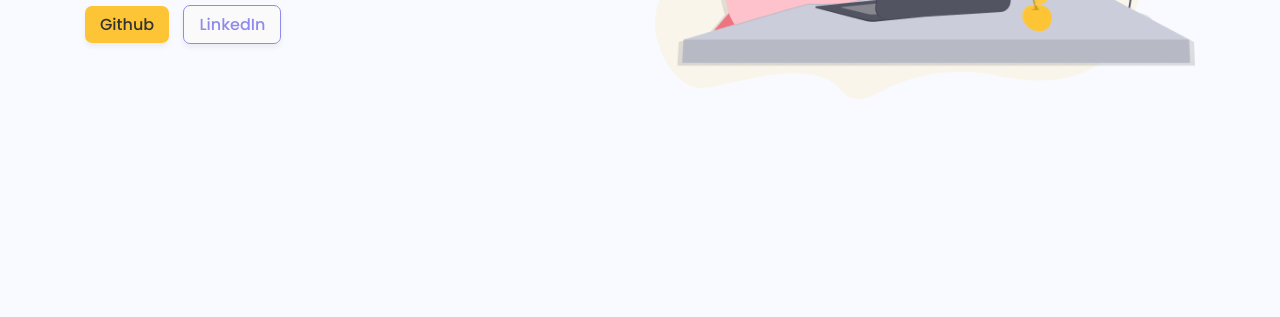
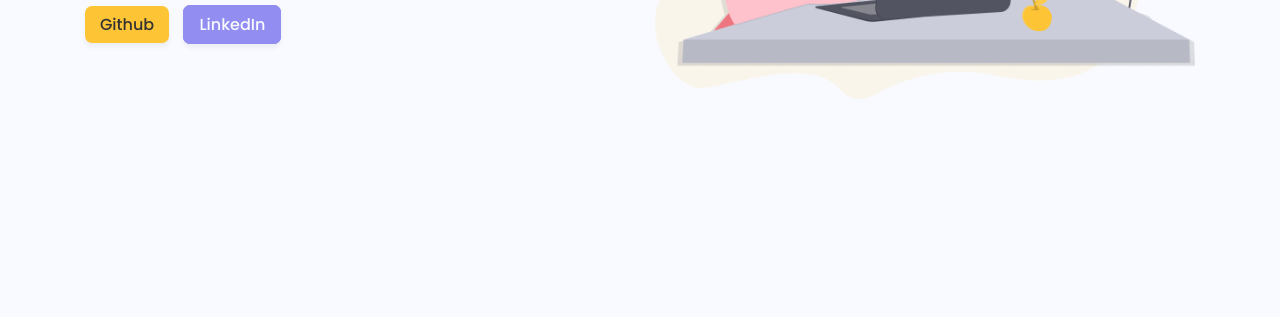
Before and after one commit to MeguiRB/rdc-portfolio-exercise, a plain HTML site: page index.html in a window 1280 px wide. In both pictures the pointer is over the link "LinkedIn". Shown: the part 483-800 px from the top of the page. Drawn offline with nearby package versions, Linux system fonts and the light colour scheme.

Commit message:
Change appearance of button hover

```diff
--- a/style.css
+++ b/style.css
@@ -195,12 +195,6 @@ h2 {
   font-weight: 500;
 }
 
-.button:hover {
-  /*to know when you're hovering a button */
-  cursor: pointer;
-  filter: brightness(98%);
-}
-
 .button-secondary,
 .button-secondary-rounded {
   background-color: var(--color-bg-secondary);
@@ -219,6 +213,13 @@ h2 {
   width: fit-content; /* the display: block made the width 100% */
 }
 
+.button-secondary:hover,
+.button-secondary-rounded:hover {
+  cursor: pointer;
+  background-color: var(--color-primary);
+  color: var(--color-bg) !important;
+}
+
 .button-primary {
   border: none; /* submit button had borders */
   background-color: var(--color-secondary);
@@ -226,5 +227,8 @@ h2 {
 }
 
 .button-primary:hover {
+  /*to know when you're hovering a button */
+  cursor: pointer;
+  filter: brightness(98%);
   color: var(--color-text-secondary);
 }
```
